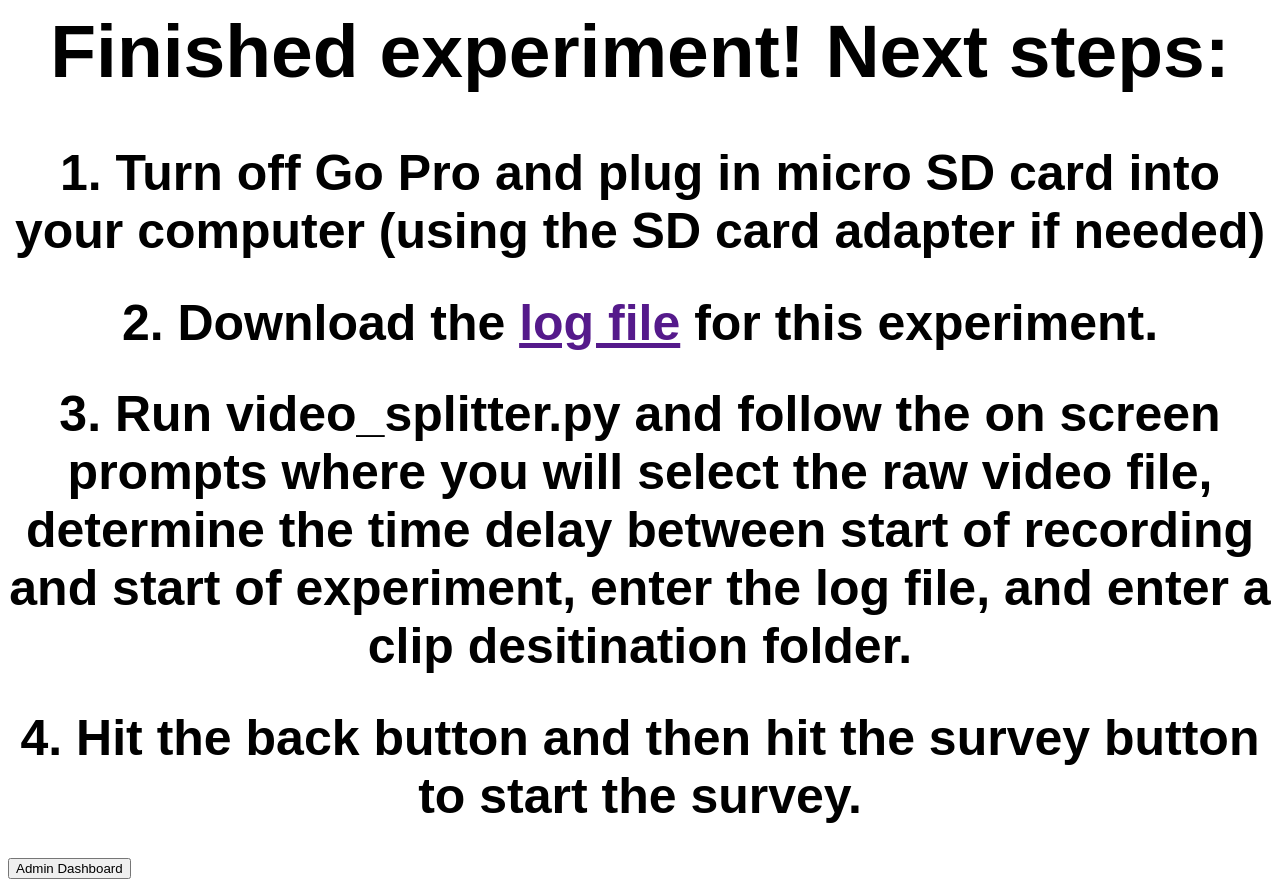
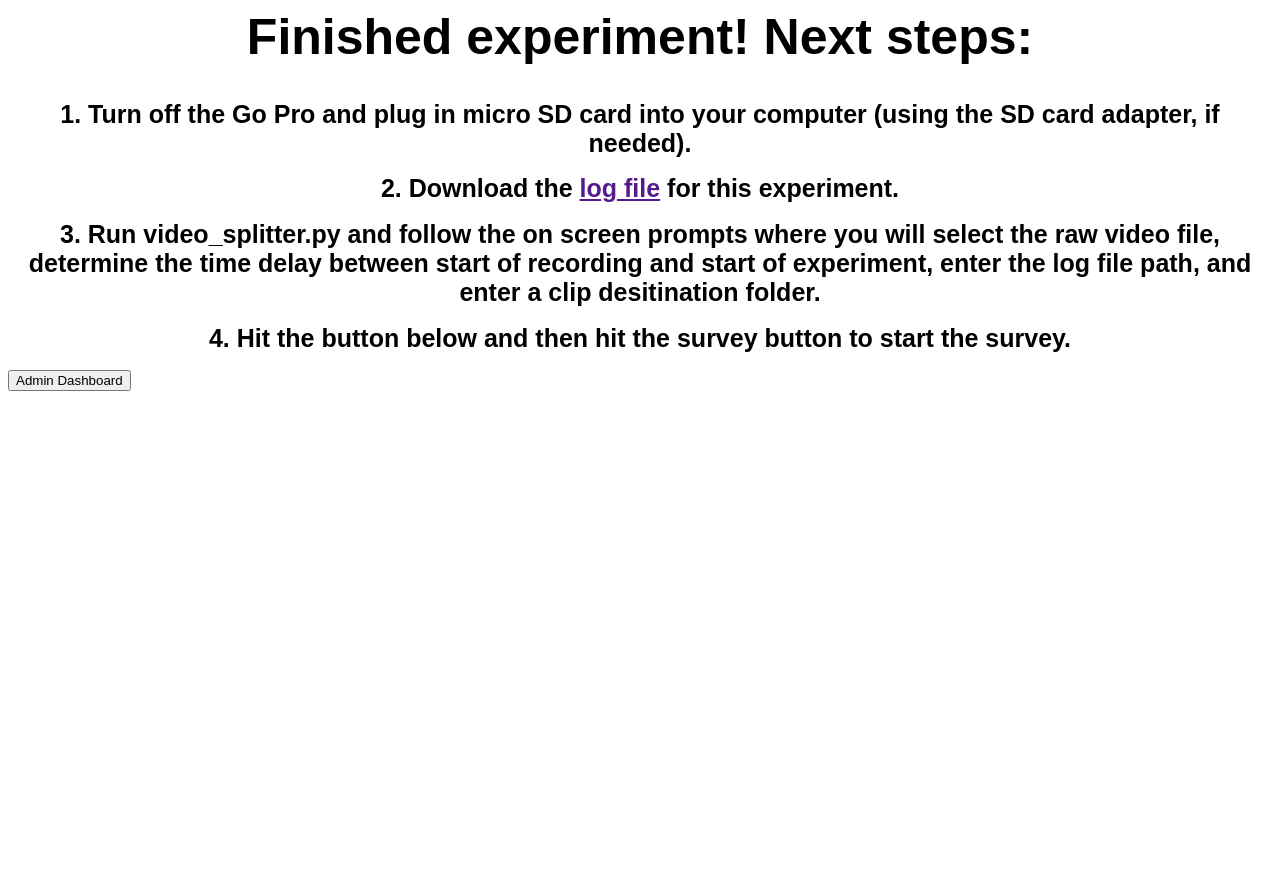
Before and after one commit to ndass6/MUC, a Flask app: template templates/postExperiment.html in a window 1280 px wide. After the commit the page ends 391 px from the top, so only its background shows below. Run offline with Flask 2, Linux system fonts and the light colour scheme; the template is opened without the code that fills it, so the values that code supplies are empty.

Commit message:
Updated post experiment page again

```diff
--- a/templates/postExperiment.html
+++ b/templates/postExperiment.html
@@ -1,6 +1,6 @@
-<h1 align='center' style="font-size:75px; font-family:arial;">Finished experiment! Next steps:</h1>
-<h1 align='center' style="font-size:50px; font-family:arial;">1. Turn off Go Pro and plug in micro SD card into your computer (using the SD card adapter if needed)</h1>
-<h1 align='center' style="font-size:50px; font-family:arial;">2. Download the <a href="{{ path }}">log file</a> for this experiment.</h1>
-<h1 align='center' style="font-size:50px; font-family:arial;">3. Run video_splitter.py and follow the on screen prompts where you will select the raw video file, determine the time delay between start of recording and start of experiment, enter the log file, and enter a clip desitination folder.</h1>
-<h1 align='center' style="font-size:50px; font-family:arial;">4. Hit the back button and then hit the survey button to start the survey.</h1>
-<a href="/admin"><button>Admin Dashboard</button></a>
+<h1 align='center' style="font-size:50px; font-family:arial;">Finished experiment! Next steps:</h1>
+<h1 align='center' style="font-size:25px; font-family:arial;">1. Turn off the Go Pro and plug in micro SD card into your computer (using the SD card adapter, if needed).</h1>
+<h1 align='center' style="font-size:25px; font-family:arial;">2. Download the <a href="{{ path }}">log file</a> for this experiment.</h1>
+<h1 align='center' style="font-size:25px; font-family:arial;">3. Run video_splitter.py and follow the on screen prompts where you will select the raw video file, determine the time delay between start of recording and start of experiment, enter the log file path, and enter a clip desitination folder.</h1>
+<h1 align='center' style="font-size:25px; font-family:arial;">4. Hit the button below and then hit the survey button to start the survey.</h1>
+<a align='center' href="/admin"><button>Admin Dashboard</button></a>
```
